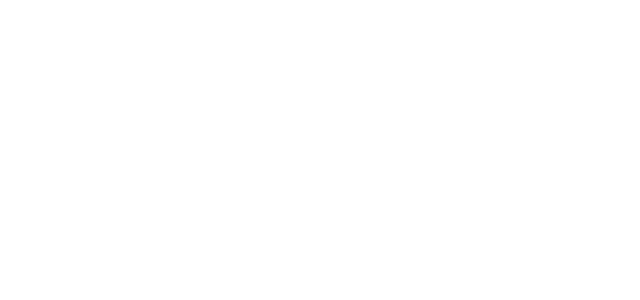
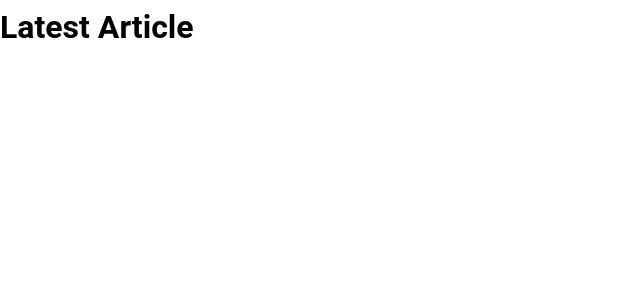
Before and after one commit to KyawSwarHtet/myanfobase, a React (Create React App) app: page /tecnology in a window 1280 px wide. Before the commit this address had no page. Shown: the top 300 px of the page, without its empty margins (0-640 px from the left). Built offline with nearby package versions, Linux system fonts and the light colour scheme.

Commit message:
chuetech

```diff
--- a/src/App.js
+++ b/src/App.js
@@ -2,11 +2,13 @@
 import { BrowserRouter as Router, Route, Routes } from "react-router-dom";
 import "./App.css";
 import Home from "./pages/home/Home";
+import Tecnology from "./pages/tecnology/Tecnology";
 function App() {
   return (
     <div className="App">
       <Routes>
         <Route path="/" element={<Home />} />
+        <Route path="/tecnology" element={<Tecnology />} />
       </Routes>
     </div>
   );
--- a/src/components/catepagerightbar/Latestbar.jsx
+++ b/src/components/catepagerightbar/Latestbar.jsx
@@ -1,5 +1,15 @@
 import "./latestbar.css";
 
 export default function Latestbar() {
-  return <></>;
+  return (
+    <>
+      <div className="allrightbar">
+        <div>
+          <div className="lastnewbar-title">
+            <h2>Latest Article</h2>
+          </div>
+        </div>
+      </div>
+    </>
+  );
 }
--- a/src/components/slider/Slider.jsx
+++ b/src/components/slider/Slider.jsx
@@ -36,8 +36,8 @@
         </SwiperSlide>
 
         <SwiperSlide>
-          <Link to="/entertainment" className="main-cat">
-            Techology
+          <Link to="/tecnology" className="main-cat">
+            Tecnology
           </Link>
         </SwiperSlide>
         <SwiperSlide>
--- /dev/null
+++ b/src/pages/tecnology/Tecnology.jsx
@@ -0,0 +1,9 @@
+import Latestbar from "../../components/catepagerightbar/Latestbar";
+
+export default function Tecnology() {
+  return (
+    <>
+      <Latestbar />
+    </>
+  );
+}
```
